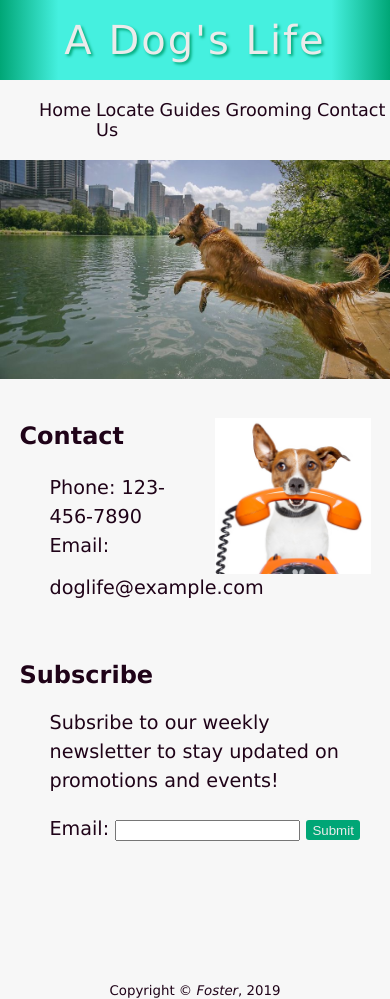
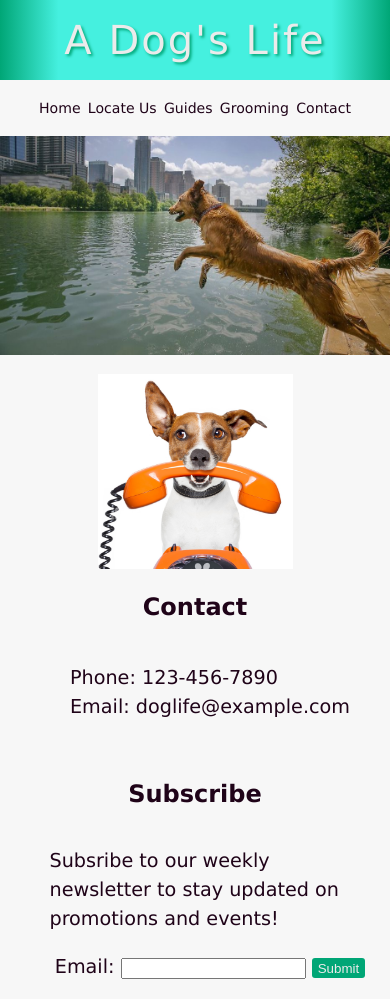
Before and after one commit to Whayven/labs, a PHP site: page /contact.html in a window 390 px wide. Run offline with PHP 8.4, Linux system fonts and the light colour scheme.

Commit message:
improved responsiveness

```diff
--- a/contact.html
+++ b/contact.html
@@ -28,7 +28,7 @@
             </nav>
         </header>
 
-        <img src="./images/Hazel-Golden-Retriever-AP.jpg" alt="dogs">
+        <img class="banner-image" src="./images/Hazel-Golden-Retriever-AP.jpg" alt="dogs">
         <br>
 
         <main id="main">
--- a/dog.css
+++ b/dog.css
@@ -119,3 +119,27 @@
     margin-left: auto;
     margin-right: auto;
 }
+
+@media screen and (max-width: 768px) {
+    #nav {
+        justify-content: space-between;
+        font-size: 0.8em;
+    }
+
+    .container {
+        display: flex;
+        flex-wrap: wrap;
+        flex-direction: column;
+        align-items: center;
+    }
+
+    .container img {
+        float: none;
+        padding: 0;
+        width: 50vw;
+    }
+
+    .banner-image {
+        max-height: 30vh;
+    }
+}
--- a/grooming.html
+++ b/grooming.html
@@ -28,7 +28,7 @@
             </nav>
         </header>
 
-        <img src="./images/dog-grooming.jpg" alt="" class="banner-image">
+        <img class="banner-image" src="./images/dog-grooming.jpg" alt="" class="banner-image">
         <br>
 
         <main id="main">
--- a/guide.html
+++ b/guide.html
@@ -28,7 +28,7 @@
             </nav>
         </header>
 
-        <img src="./images/adoption_tips.jpg" alt="girl and dog">
+        <img class="banner-image" src="./images/adoption_tips.jpg" alt="girl and dog">
         <br>
 
         <main id="main">
```
